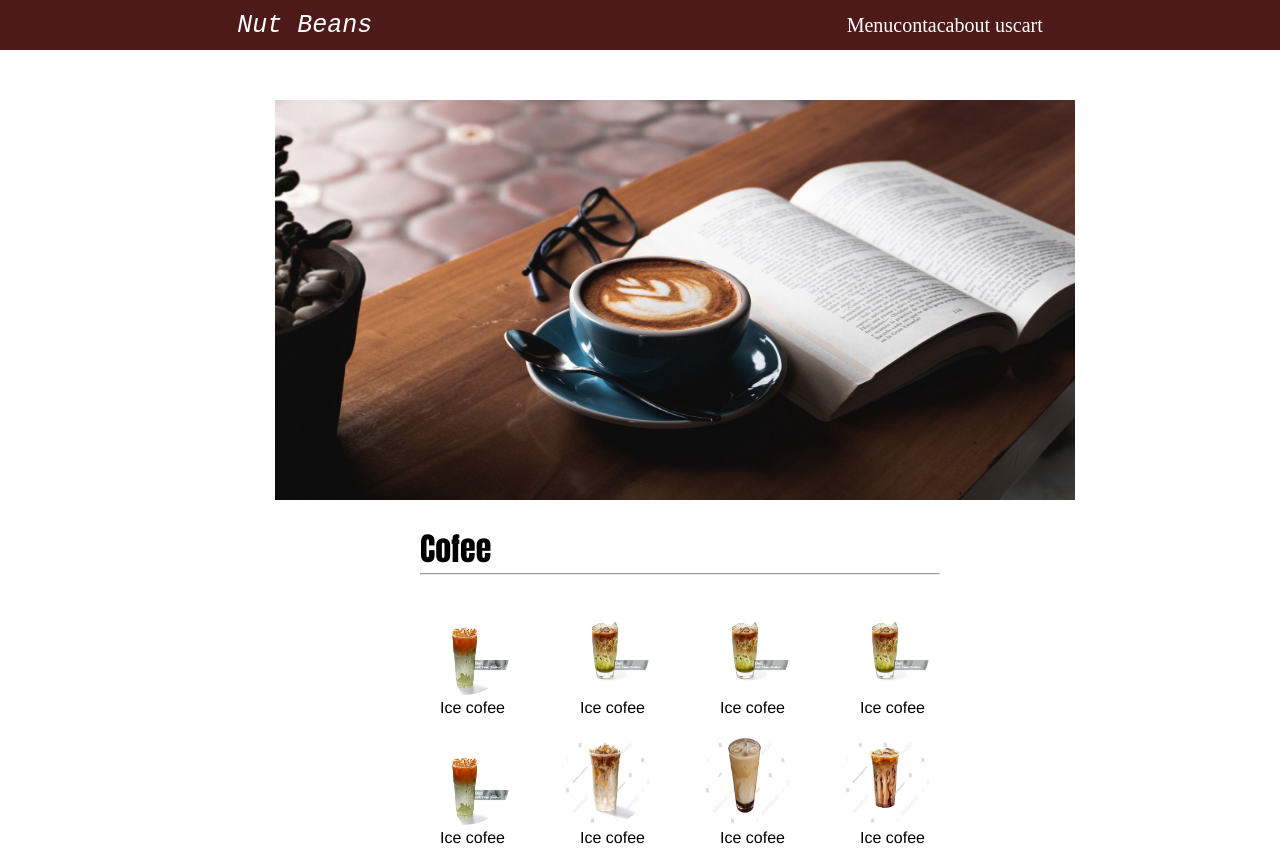
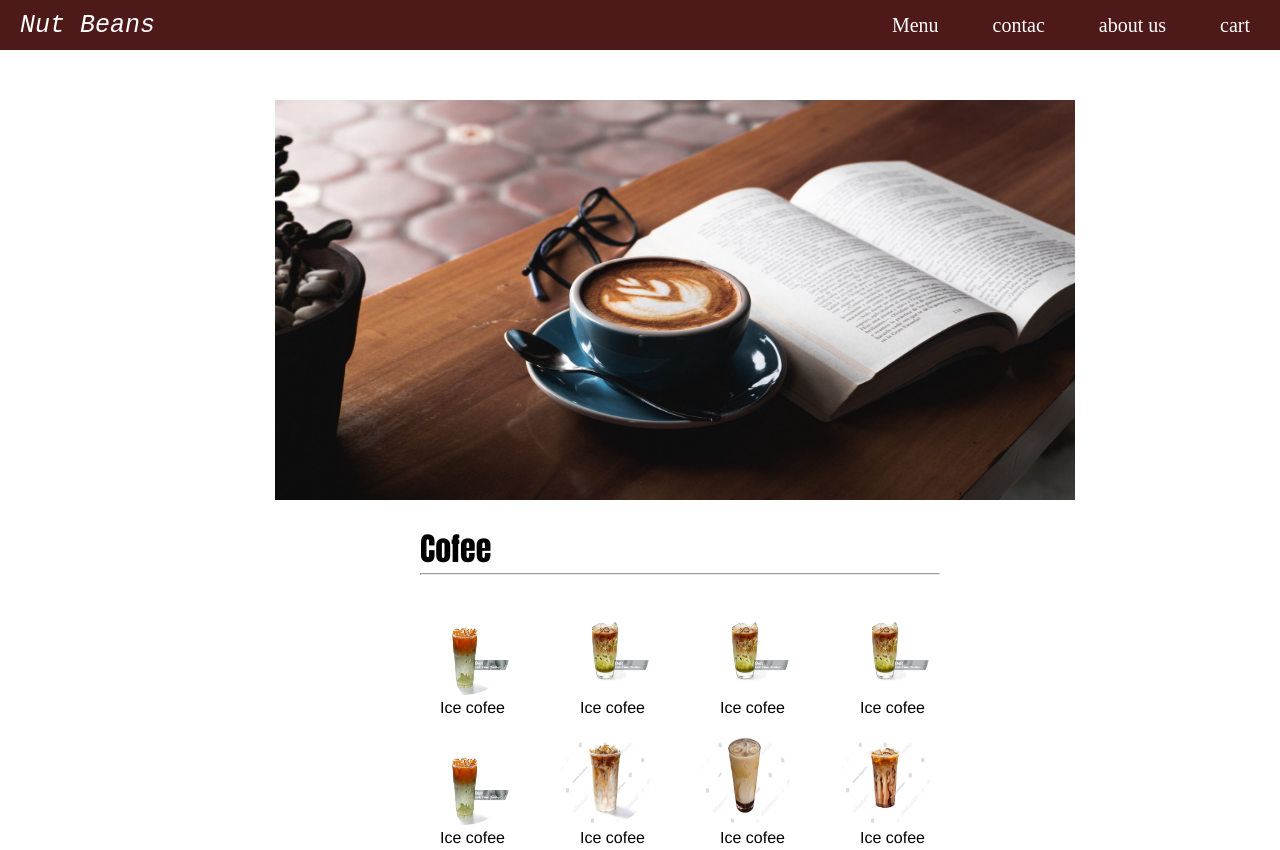
Before and after one commit to racode23/cafe, a plain HTML site: page index.html in a window 1280 px wide. Shown: the top 850 px of the page. Drawn offline with Linux system fonts and the light colour scheme.

Commit message:
creat nabar

```diff
--- a/index.html
+++ b/index.html
@@ -10,15 +10,15 @@
 <body>
     <div class="containar">
         <div class="header">
-           <nav>
+          <nav>
             <div class="logo">
                <p>Nut Beans</p>
             </div>
             <ul>
-                <li>Menu</li>
-                <li>contac</li>
-                <li>about us</li>
-                <li>cart</li>
+                <li><a>Menu</a></li>
+                <li><a>contac</a></li>
+                <li><a>about us</a></li>
+                <li><a>cart</a></li>
 
             </ul>
            </nav>
--- a/style.css
+++ b/style.css
@@ -74,21 +74,27 @@ footer{
 }
 nav{
     display:flex;
-    justify-content:space-around;
+    justify-content:space-between;
     height:50px;
     align-items:center;
     background-color:rgb(77, 25, 25);
 }
-.header ul{
-    display:flex;
-    justify-content:space-around;
-    list-style:none;
-    align-items:center;
+
+.header .logo{
+
+    margin-left:20px;
 }
+
 .header  ul li{
     font-size:20px;
     color:white;
     cursor:pointer;
+    display:inline-block;
+}
+
+.header ul li a{
+    padding:20px;
+    margin-right:10px;
 }
 
 .middle h1{
```
